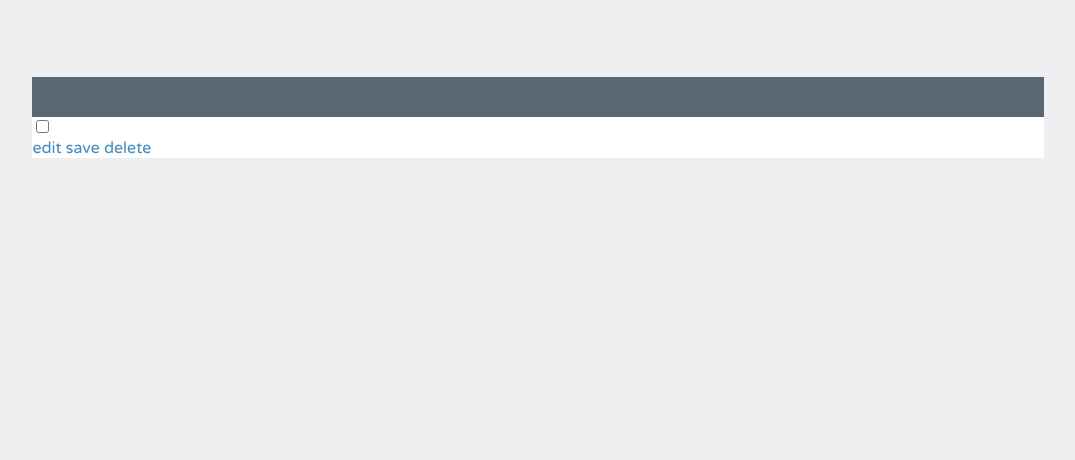
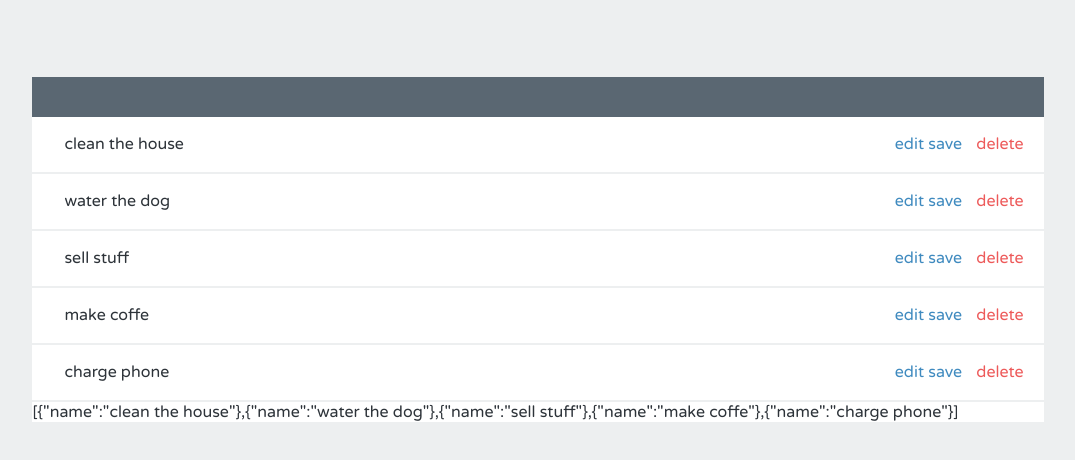
Before and after one commit to andrewglibbery/angular, a plain HTML site: page index.html in a window 1280 px wide. Shown: the part 62-522 px from the top of the page, without its empty margins (102-1177 px from the left). Drawn offline with nearby package versions, Linux system fonts and the light colour scheme.

Commit message:
ng-change

```diff
--- a/index.html
+++ b/index.html
@@ -8,9 +8,10 @@
 <body ng-app="todoListApp">
   <h1>My ToDos</h1>
   <div ng-controller="mainCtrl" class="list">
+    <div class="item" ng-class="{'editing': editing, 'edited': todo.edited}" ng-repeat="todo in todos">
       <input ng-model="todo.completed" type="checkbox"/>
       <label ng-hide="editing" class="editing-label">{{todo.name}}</label>
-    <input ng-show="editing" ng-model="todo.name" class="editing-label" type="text"/>
+      <input ng-change="todo.edited = true" ng-blur="editing = false" ng-show="editing" ng-model="todo.name" class="editing-label" type="text"/>
 
       <div class="actions">
         <a href="" ng-click=" editing = !editing">edit</a>
@@ -18,6 +19,8 @@
         <a href="" class="delete">delete</a>
       </div>
     </div>
+    {{todos}}
+  </div>
 
 
   <script src="https://ajax.googleapis.com/ajax/libs/angularjs/1.4.5/angular.min.js"></script>
--- a/scripts/app.js
+++ b/scripts/app.js
@@ -1,6 +1,17 @@
 angular.module("todoListApp", [])
+
 .controller('mainCtrl', function($scope){
 	$scope.helloWorld = function() {
 		console.log("Hello There! this is the helloWorld controller function, in the mainCtrl");
 	};
+
+	$scope.todos = [
+	{"name": "clean the house"},
+	{"name": "water the dog"},
+	{"name": "sell stuff"},
+	{"name": "make coffe"},
+	{"name": "charge phone"},
+
+	]
+
 });
--- a/styles/main.css
+++ b/styles/main.css
@@ -28,7 +28,7 @@ a {
       margin-left: 5px;
       font-family: "Varela Round";
       border-radius: 2px;
-      border: 2px solid #a7b9c4;
+
       font-size: 16px;
       padding: 15px 0 15px 10px;
       width: 60%; }
@@ -53,7 +53,7 @@ a {
     text-decoration: line-through; }
   .list .add {
     padding: 25px 0 27px 25px; }
-/*
+
 input[type="checkbox"] {
     display:none;
 }
@@ -68,4 +68,4 @@ input[type="checkbox"] + span {
 }
 input[type="checkbox"]:checked + span {
     background:url(checkbox-filled.svg) left top no-repeat;
-}*/
+}
```
Lines whose indentation alone changed are shown as unchanged.
